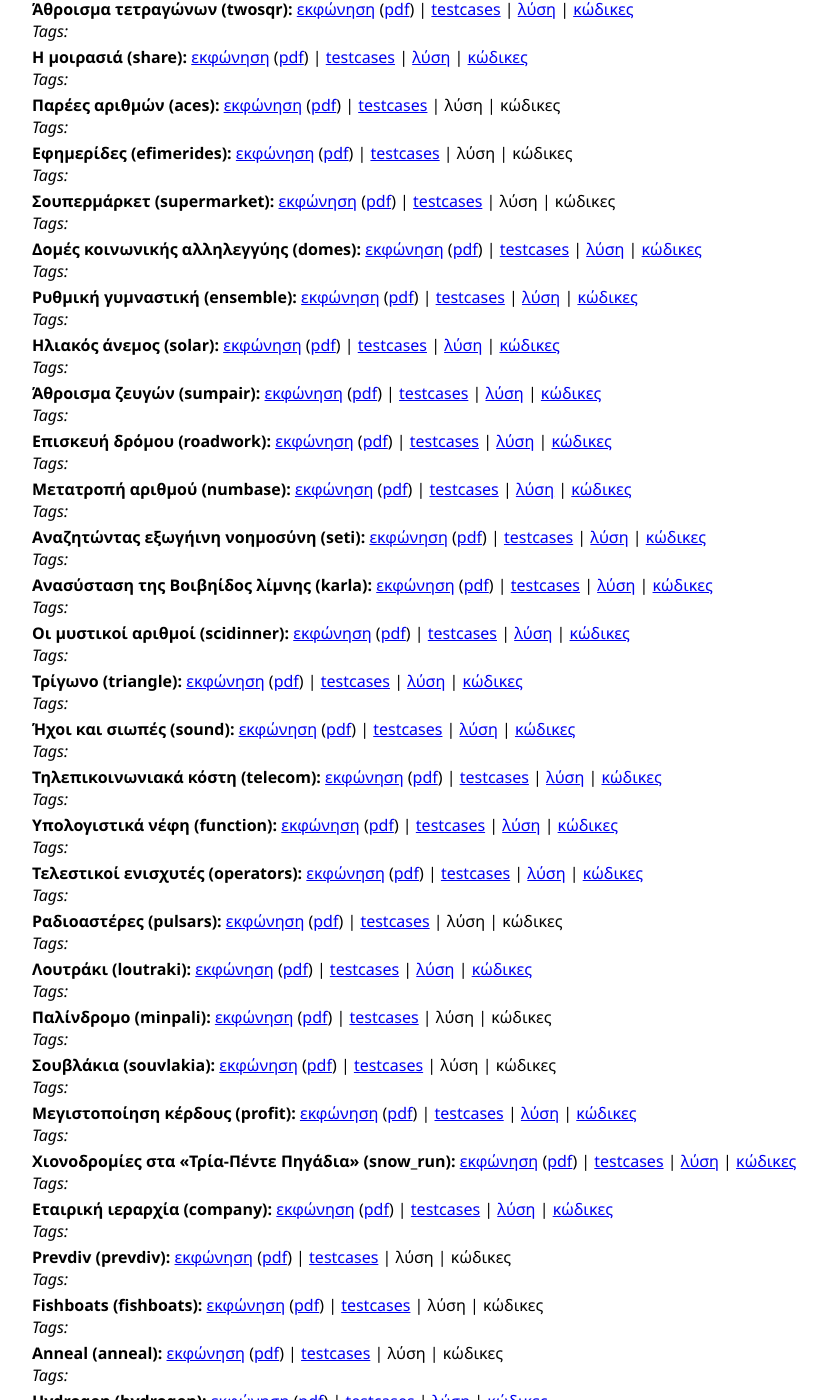
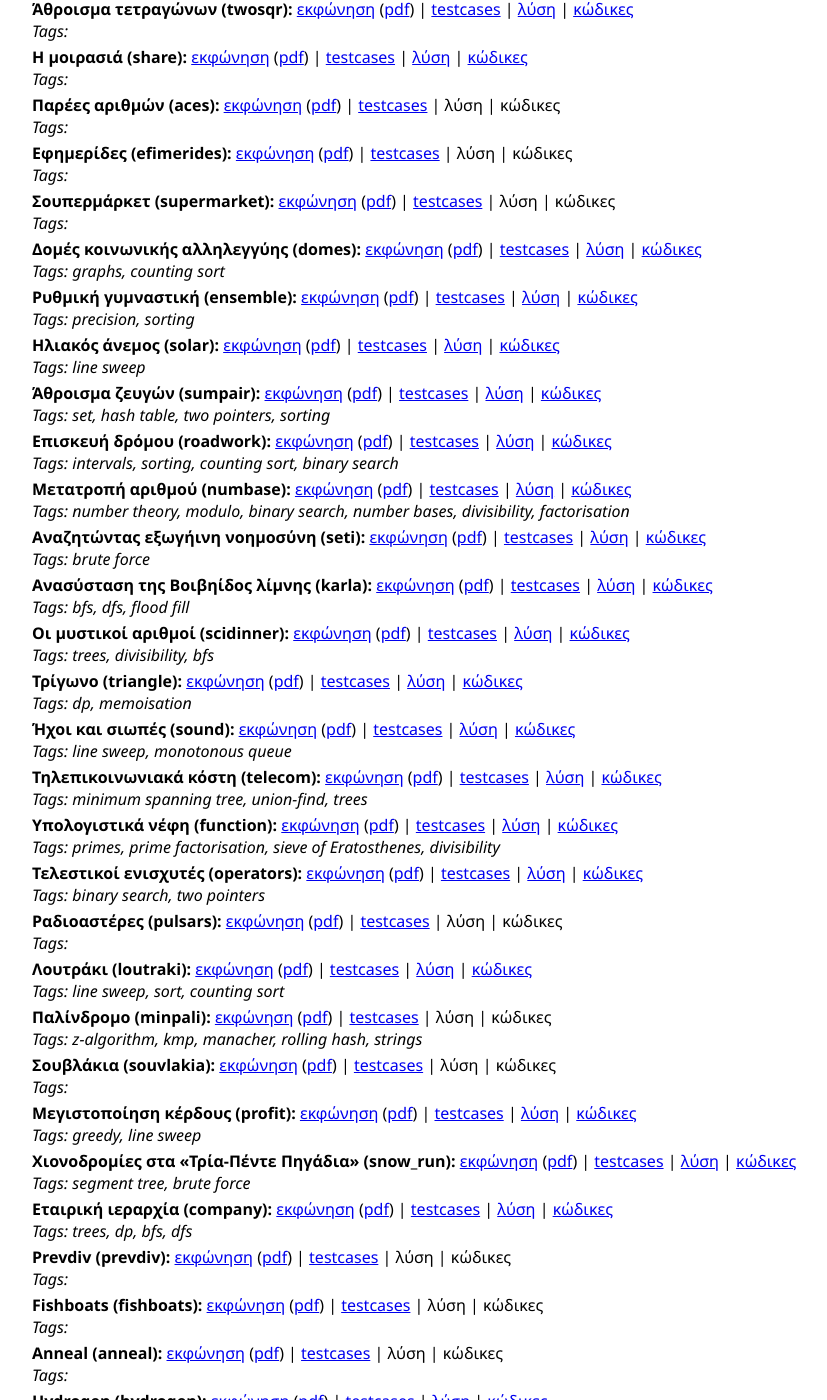
Before and after one commit to pdp-archive/pdp-archive.github.io, a Jekyll site: the page built from categorised.html, in a window 1280 px wide and 1400 px high, scrolled down 1452 px. Shown: the whole window, without its empty margins (211-1038 px from the left). Built offline with Jekyll 4.4.1, drawn with Linux system fonts in a browser that asks for light colours.

Commit message:
Add solution tags to contests 22-26

```diff
--- a/_data/contests/22-PDP.yml
+++ b/_data/contests/22-PDP.yml
@@ -7,6 +7,7 @@ hydrogen:
    solution: true
    solution_author: "Γιώργος Βιδαλάκης"
    codes_in_git: true
+   solution_tags: ["sorting"]
 
 matrix:
    full_name: "Πρόβλημα στον «Έξυπνο» Διαδραστικό Πίνακα"
--- a/_data/contests/23-PDP.yml
+++ b/_data/contests/23-PDP.yml
@@ -8,6 +8,7 @@ profit:
    solution_author: "Γιώργος Βιδαλάκης"
    codes_in_git: true
    codes_url: "https://drive.google.com/open?id=1s4W2WGhm8ecXFL39VeeyIcTRjQHvX1o4"
+   solution_tags: ["greedy", "line sweep"]
 
 snow_run:
    full_name: "Χιονοδρομίες στα «Τρία-Πέντε Πηγάδια»"
@@ -19,6 +20,7 @@ snow_run:
    solution_author: "Γιώργος Βιδαλάκης"
    codes_in_git: true
    codes_url: "https://drive.google.com/open?id=14fm1Wdjf21LJzbqg-LU-ZCm65WJD7vZ5"
+   solution_tags: ["segment tree", "brute force"]
 
 company:
    full_name: "Εταιρική ιεραρχία"
@@ -30,6 +32,7 @@ company:
    solution_author: "Γιώργος Βιδαλάκης"
    codes_in_git: true
    codes_url: "https://drive.google.com/open?id=1X1VoeaADAGD03Hx_SdddEOoU5alpwqFs"
+   solution_tags: ["trees", "dp", "bfs", "dfs"]
 
 prevdiv:
    full_name: "Prevdiv"
--- a/_data/contests/24-PDP.yml
+++ b/_data/contests/24-PDP.yml
@@ -8,6 +8,7 @@ function:
    solution_author: "Δημήτρης Λως"
    codes_in_git: true
    codes_url: "https://drive.google.com/open?id=1pnz-JlBXs8miVHI9Nz-AaaUVbKFlSfjd"
+   solution_tags: ["primes", "prime factorisation", "sieve of Eratosthenes", "divisibility"]
 
 operators:
    full_name: "Τελεστικοί ενισχυτές"
@@ -19,6 +20,7 @@ operators:
    solution_author: "Γιώργος Βιδαλάκης"
    codes_in_git: true
    codes_url: "https://drive.google.com/open?id=1dUfjJWNlPKE8MUiQnc82TYQAp6NhysWE"
+   solution_tags: ["binary search", "two pointers"]
 
 pulsars:
    full_name: "Ραδιοαστέρες"
@@ -40,6 +42,7 @@ loutraki:
    solution_author: "Κωνσταντίνος Μποκής"
    codes_in_git: true
    points: 30
+   solution_tags: ["line sweep", "sort", "counting sort"]
 
 minpali:
    full_name: "Παλίνδρομο"
@@ -51,6 +54,7 @@ minpali:
    codes_in_git: false
    codes_url: "https://drive.google.com/open?id=1nOQifEj7wU1iK86e9leW0Akmj-Ygtrjw"
    points: 30
+   solution_tags: ["z-algorithm", "kmp", "manacher", "rolling hash", "strings"]
 
 souvlakia:
    full_name: "Σουβλάκια"
--- a/_data/contests/25-PDP.yml
+++ b/_data/contests/25-PDP.yml
@@ -7,6 +7,7 @@ seti:
    solution: true
    solution_author: "Δημήτρης Λως"
    codes_in_git: true
+   solution_tags: ["brute force"]
 
 karla:
    full_name: "Ανασύσταση της Βοιβηίδος λίμνης"
@@ -17,6 +18,7 @@ karla:
    solution: true
    solution_author: "Δημήτρης Λως"
    codes_in_git: true
+   solution_tags: ["bfs", "dfs", "flood fill"]
 
 scidinner:
    full_name: "Οι μυστικοί αριθμοί"
@@ -27,6 +29,7 @@ scidinner:
    solution: true
    solution_author: "Δημήτρης Λως"
    codes_in_git: true
+   solution_tags: ["trees", "divisibility", "bfs"]
 
 triangle:
    full_name: "Τρίγωνο"
@@ -38,6 +41,7 @@ triangle:
    solution_author: "Δημήτρης Λως"
    codes_in_git: true
    points: 30
+   solution_tags: ["dp", "memoisation"]
 
 sound:
    full_name: "Ήχοι και σιωπές"
@@ -49,6 +53,7 @@ sound:
    solution_author: "Δημήτρης Λως"
    codes_in_git: true
    points: 30
+   solution_tags: ["line sweep", "monotonous queue"]
 
 telecom:
    full_name: "Τηλεπικοινωνιακά κόστη"
@@ -60,3 +65,4 @@ telecom:
    solution_author: "Δημήτρης Λως"
    codes_in_git: true
    points: 40
+   solution_tags: ["minimum spanning tree", "union-find", "trees"]
--- a/_data/contests/26-PDP.yml
+++ b/_data/contests/26-PDP.yml
@@ -7,6 +7,7 @@ domes:
    solution: true
    solution_author: "Δημήτρης Λως"
    codes_in_git: true
+   solution_tags: ["graphs", "counting sort"]
 
 ensemble:
    full_name: "Ρυθμική γυμναστική"
@@ -17,6 +18,7 @@ ensemble:
    solution: true
    solution_author: "Δημήτρης Λως"
    codes_in_git: true
+   solution_tags: ["precision", "sorting"]
 
 solar:
    full_name: "Ηλιακός άνεμος"
@@ -27,6 +29,7 @@ solar:
    solution: true
    solution_author: "Δημήτρης Λως"
    codes_in_git: true
+   solution_tags: ["line sweep"]
 
 sumpair:
    full_name: "Άθροισμα ζευγών"
@@ -38,6 +41,7 @@ sumpair:
    solution_author: "Δημήτρης Λως"
    codes_in_git: true
    points: 30
+   solution_tags: ["set", "hash table", "two pointers", "sorting"]
 
 roadwork:
    full_name: "Επισκευή δρόμου"
@@ -49,6 +53,7 @@ roadwork:
    solution_author: "Δημήτρης Λως"
    codes_in_git: true
    points: 35
+   solution_tags: ["intervals", "sorting", "counting sort", "binary search"]
 
 numbase:
    full_name: "Μετατροπή αριθμού"
@@ -60,3 +65,4 @@ numbase:
    solution_author: "Δημήτρης Λως"
    codes_in_git: true
    points: 35
+   solution_tags: ["number theory", "modulo", "binary search", "number bases", "divisibility", "factorisation"]
```
